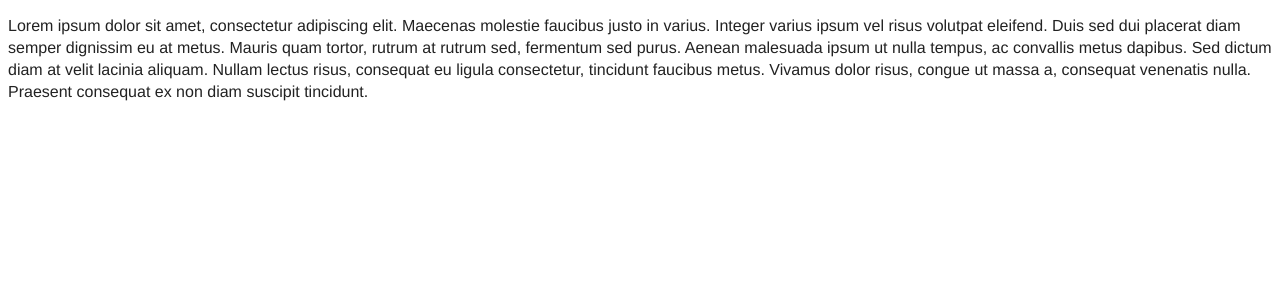
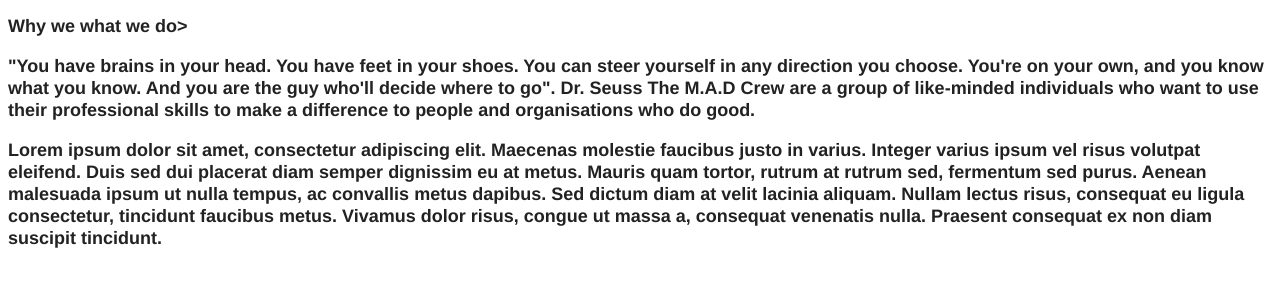
Before and after one commit to madnz/MakeADifference, a website: page what-we-do.html in a window 1280 px wide. Shown: the part 150-436 px from the top of the page. Drawn offline with Linux system fonts and the light colour scheme.

Commit message:
Update what-we-do.html

```diff
--- a/what-we-do.html
+++ b/what-we-do.html
@@ -16,6 +16,12 @@
 
 <h2>What we do</h2>
 
+<h3> Why we what we do>
+
+<p> "You have brains in your head. You have feet in your shoes. You can steer yourself in any direction you choose. You're on your own, and you know what you know. And you are the guy who'll decide where to go". Dr. Seuss
+
+	The M.A.D Crew are a group of like-minded individuals who want to use their professional skills to make a difference to people and organisations who do good.
+
 <p>
   Lorem ipsum dolor sit amet, consectetur adipiscing elit. Maecenas molestie faucibus justo in varius. Integer varius
   ipsum vel risus volutpat eleifend. Duis sed dui placerat diam semper dignissim eu at metus. Mauris quam tortor,
```
